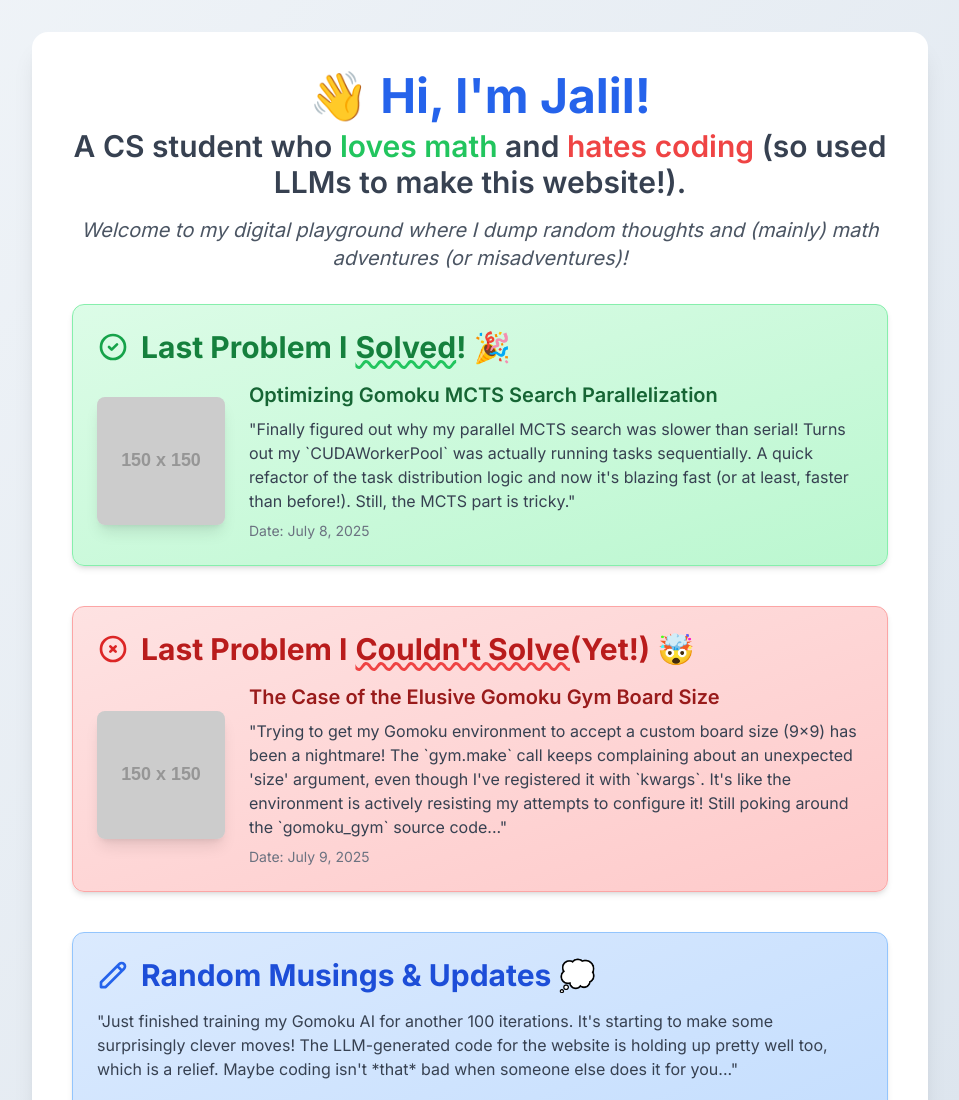
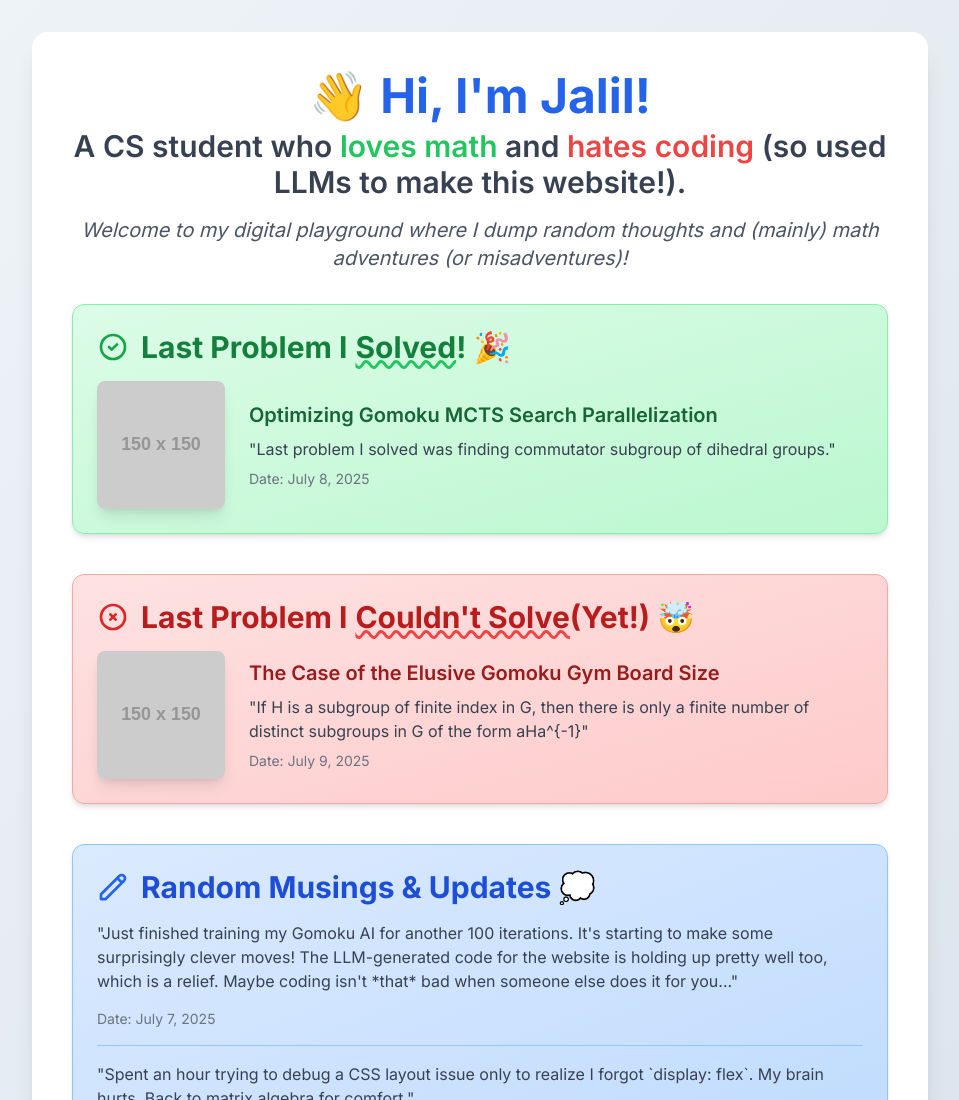
Before and after one commit to jachelil/jachelil.github.io, a plain HTML site: page index.html in a window 1280 px wide. Shown: the top 1100 px of the page, without its empty margins (160-1119 px from the left). Drawn offline with nearby package versions, Linux system fonts and the light colour scheme; placeholder pictures from the web are drawn by us.

Commit message:
Update index.html

```diff
--- a/index.html
+++ b/index.html
@@ -46,7 +46,7 @@
                     <div>
                         <h3 class="text-xl font-semibold text-green-800 mb-2">Optimizing Gomoku MCTS Search Parallelization</h3>
                         <p class="text-gray-700">
-                            "Finally figured out why my parallel MCTS search was slower than serial! Turns out my `CUDAWorkerPool` was actually running tasks sequentially. A quick refactor of the task distribution logic and now it's blazing fast (or at least, faster than before!). Still, the MCTS part is tricky."
+                            "Last problem I solved was finding commutator subgroup of dihedral groups."
                         </p>
                         <p class="text-sm text-gray-500 mt-2">
                             <span class="font-medium">Date:</span> July 8, 2025
@@ -66,7 +66,7 @@
                     <div>
                         <h3 class="text-xl font-semibold text-red-800 mb-2">The Case of the Elusive Gomoku Gym Board Size</h3>
                         <p class="text-gray-700">
-                            "Trying to get my Gomoku environment to accept a custom board size (9x9) has been a nightmare! The `gym.make` call keeps complaining about an unexpected 'size' argument, even though I've registered it with `kwargs`. It's like the environment is actively resisting my attempts to configure it! Still poking around the `gomoku_gym` source code..."
+                            "If H is a subgroup of finite index in G, then there is only a finite number of distinct subgroups in G of the form aHa^{-1}"
                         </p>
                         <p class="text-sm text-gray-500 mt-2">
                             <span class="font-medium">Date:</span> July 9, 2025
```
